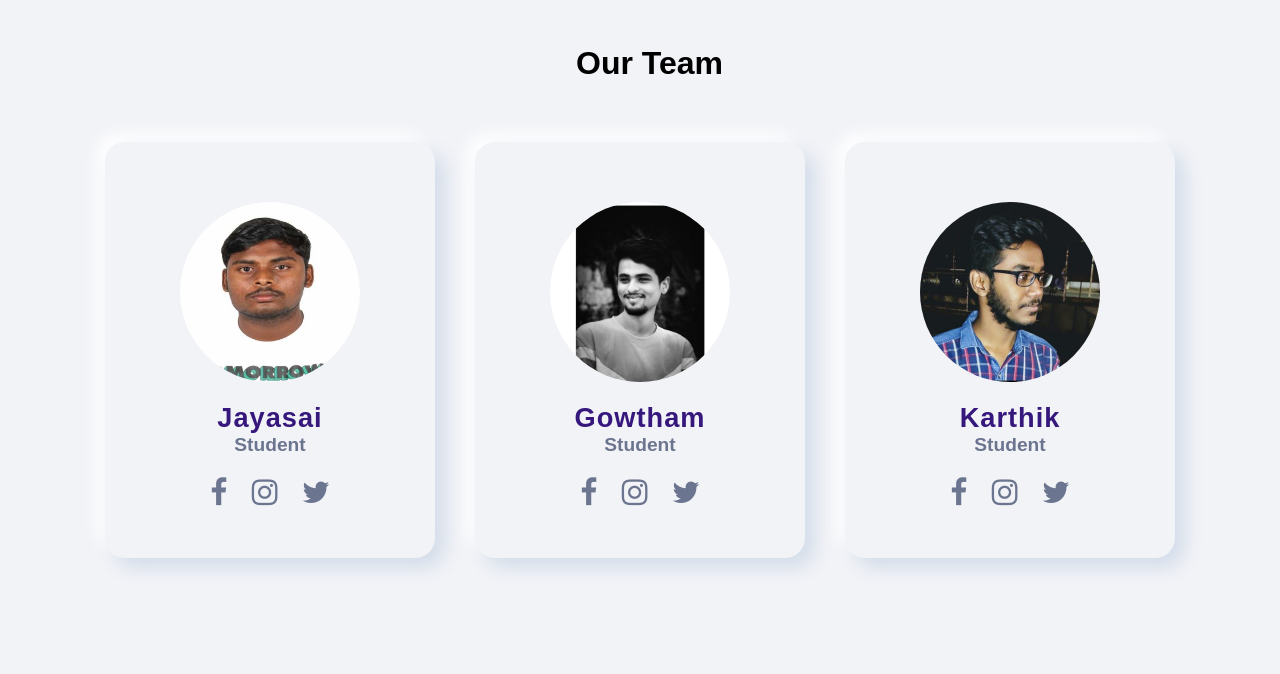
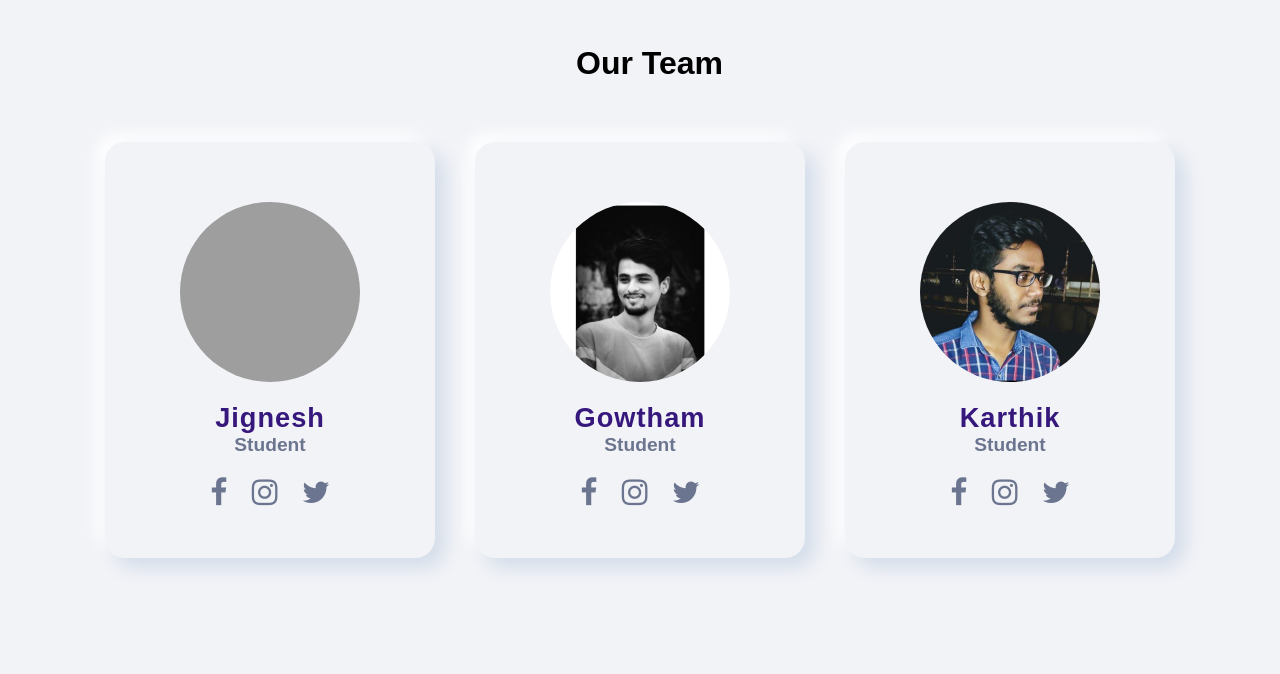
Before and after one commit to jigneshbambhava/Hostel-management-system, a PHP site: page /aboutme.php in a window 1280 px wide. Shown: the top 674 px of the page. Run offline with PHP 8.4, Linux system fonts and the light colour scheme; grey boxes are pictures that could not be loaded.

Commit message:
Update aboutme.php

```diff
--- a/aboutme.php
+++ b/aboutme.php
@@ -20,10 +20,10 @@
         <div class="card">
             <div class="content">
                 <div class="imgBx">
-                    <img src="images\jayasai.jpeg" alt="">
+                    <img src="images\jignesh.jpeg" alt="">
                 </div>
                 <div class="contentBx">
-                    <h4>Jayasai</h4>
+                    <h4>Jignesh</h4>
                     <h5>Student</h5>
                 </div>
                 <div class="sci">
```
